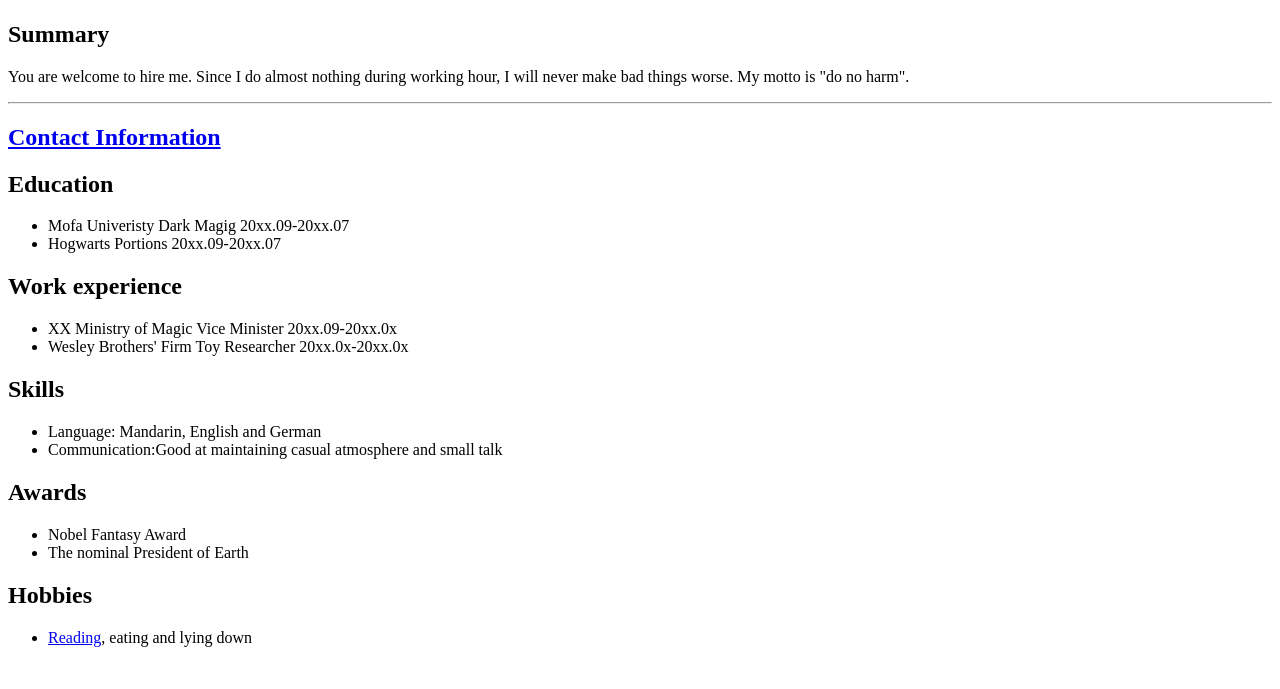
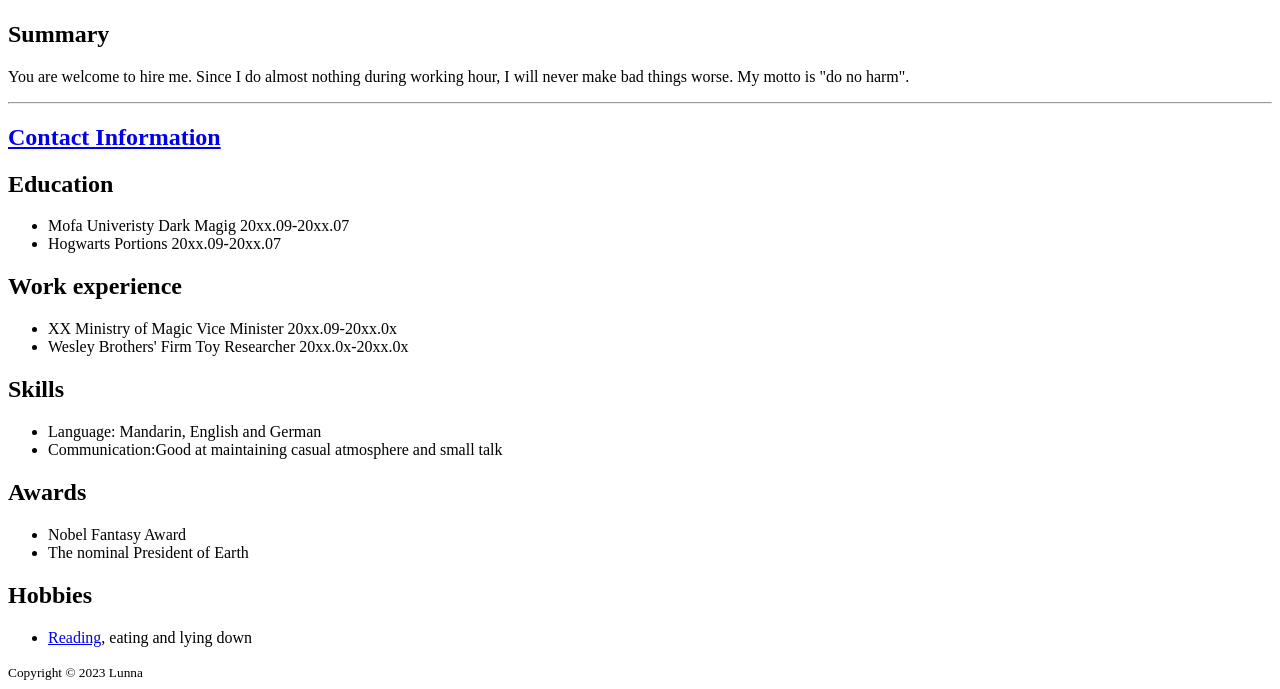
Before and after one commit to Chris-1912/Funny-Resume, a plain HTML site: page index.html in a window 1280 px wide. Shown: the part 233-922 px from the top of the page. Before the commit the page ends 896 px from the top, so only its background shows below. Drawn offline with Linux system fonts and the light colour scheme.

Commit message:
Update index.html

```diff
--- a/index.html
+++ b/index.html
@@ -49,5 +49,8 @@
         </ul>
     </body>
 
+    <footer>
+        <small>Copyright © 2023 Lunna</small>
+    </footer>
 
 </html>
```
